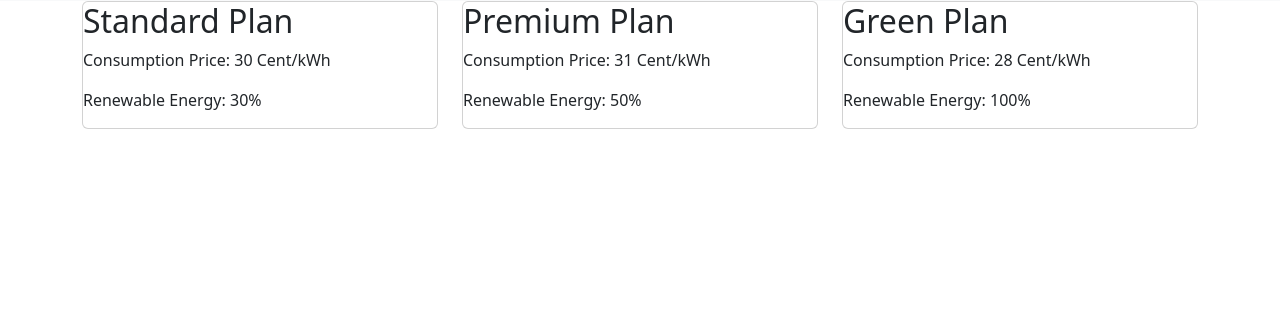
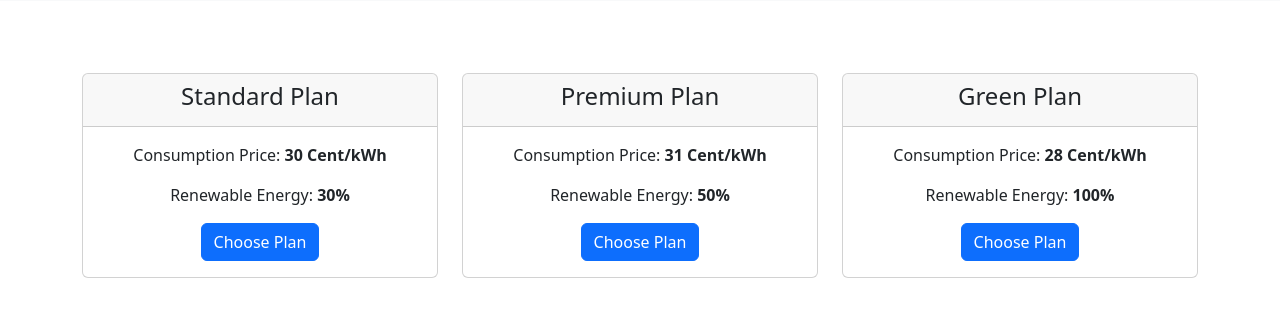
Before and after one commit to CelMur/TINF21CS2_Security_by_Design_Gruppenprojekt, a Django app: page /pricing/ in a window 1280 px wide. Shown: the part 63-380 px from the top of the page. Run offline with Django 3.2, Linux system fonts and the light colour scheme; parts of the project's set-up code (start-up, migrations or seed data) failed here and were passed over; some libraries are stand-ins or nearby versions.

Commit message:
pricing bootstrap

```diff
--- a/Project/electricity-provider/templates/ui_pricing_page.html
+++ b/Project/electricity-provider/templates/ui_pricing_page.html
@@ -1,7 +1,7 @@
 {%  extends "base.html" %}
 
 {% block titel %}
-Login
+Pricing
 {% endblock %}
 
 
@@ -64,27 +64,43 @@ Login
 {% endblock %}
 
 {% block body %}
-    <div class="container">
+    <br>
+    <div class="container mt-5">
         <div class="row">
-            <div class="col-md-4">
-                <div class="card">
-                    <h2>Standard Plan</h2>
-                    <p>Consumption Price: 30 Cent/kWh</p>
-                    <p>Renewable Energy: 30%</p>
+            <div class="col-md-4 mb-4">
+                <div class="card h-100 text-center">
+                    <div class="card-header">
+                        <h2 class="h4">Standard Plan</h2>
+                    </div>
+                    <div class="card-body">
+                        <p class="card-text">Consumption Price: <strong>30 Cent/kWh</strong></p>
+                        <p class="card-text">Renewable Energy: <strong>30%</strong></p>
+                        <a href="#" class="btn btn-primary">Choose Plan</a>
+                    </div>
                 </div>
             </div>
-            <div class="col-md-4">
-                <div class="card">
-                    <h2>Premium Plan</h2>
-                    <p>Consumption Price: 31 Cent/kWh</p>
-                    <p>Renewable Energy: 50%</p>
+            <div class="col-md-4 mb-4">
+                <div class="card h-100 text-center">
+                    <div class="card-header">
+                        <h2 class="h4">Premium Plan</h2>
+                    </div>
+                    <div class="card-body">
+                        <p class="card-text">Consumption Price: <strong>31 Cent/kWh</strong></p>
+                        <p class="card-text">Renewable Energy: <strong>50%</strong></p>
+                        <a href="#" class="btn btn-primary">Choose Plan</a>
+                    </div>
                 </div>
             </div>
-            <div class="col-md-4">
-                <div class="card">
-                    <h2>Green Plan</h2>
-                    <p>Consumption Price: 28 Cent/kWh</p>
-                    <p>Renewable Energy: 100%</p>
+            <div class="col-md-4 mb-4">
+                <div class="card h-100 text-center">
+                    <div class="card-header">
+                        <h2 class="h4">Green Plan</h2>
+                    </div>
+                    <div class="card-body">
+                        <p class="card-text">Consumption Price: <strong>28 Cent/kWh</strong></p>
+                        <p class="card-text">Renewable Energy: <strong>100%</strong></p>
+                        <a href="#" class="btn btn-primary">Choose Plan</a>
+                    </div>
                 </div>
             </div>
         </div>
```
